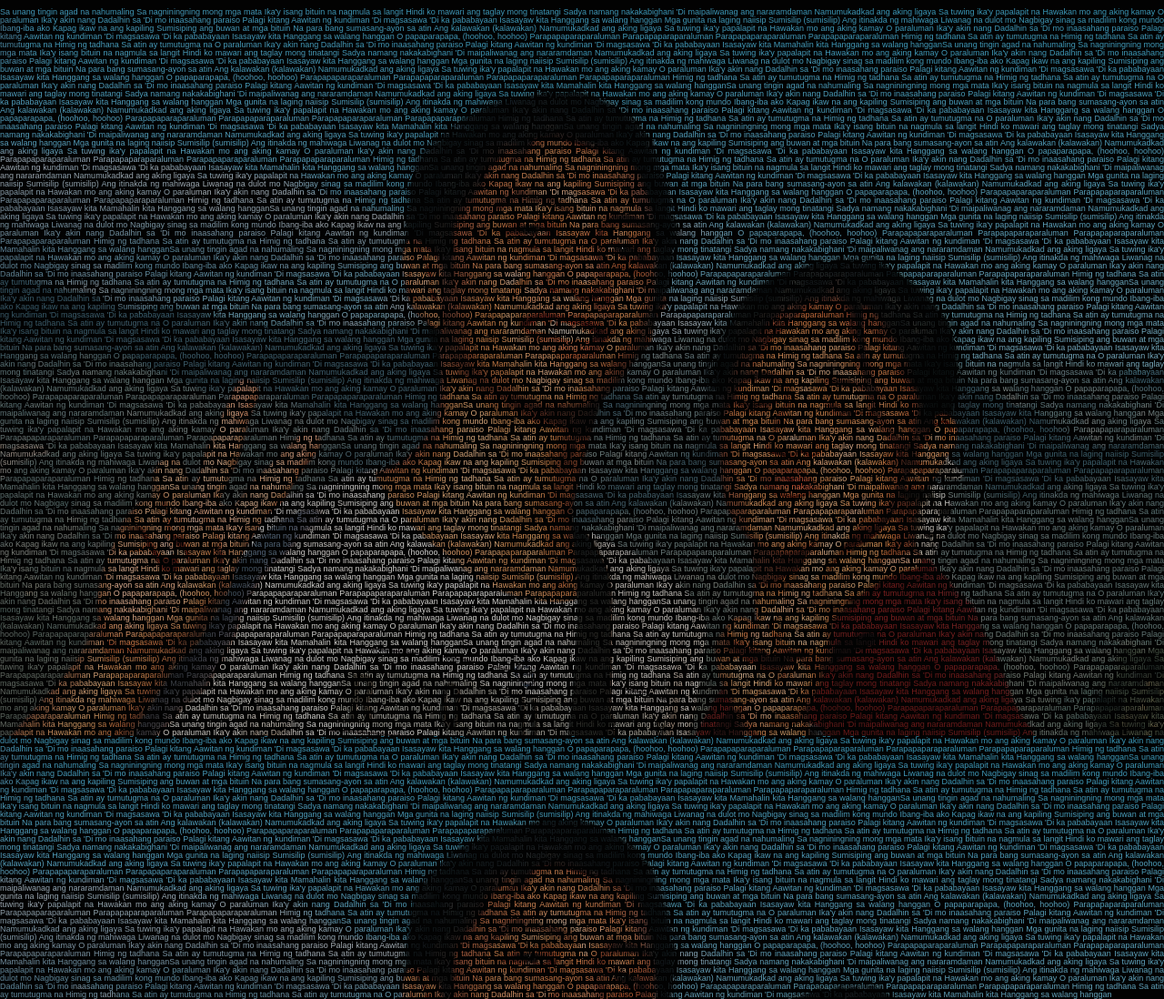
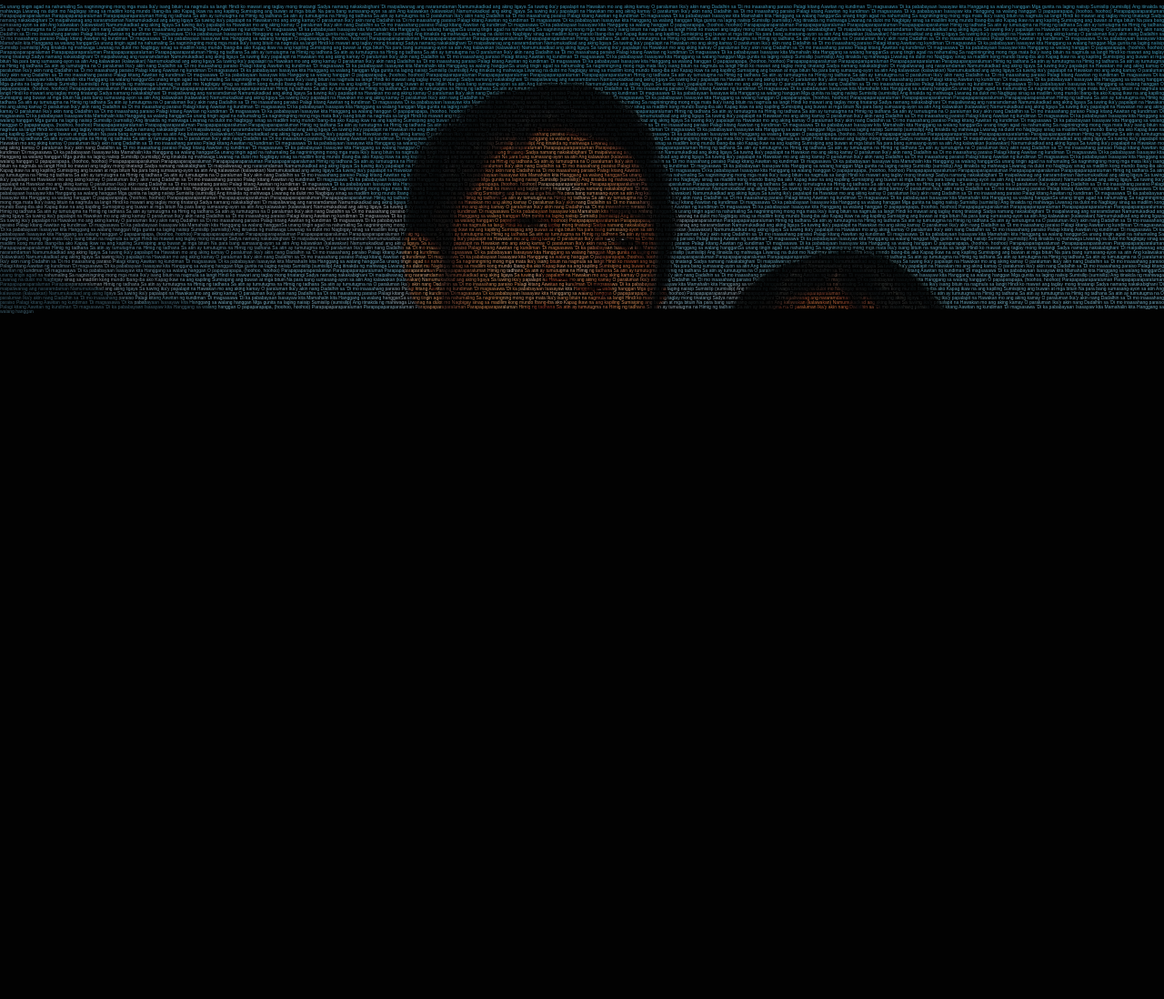
Before and after one commit to joshua0200/Giyanne, a plain HTML site: page index.html in a window 1280 px wide. Shown: the whole page at 91% size. After the commit the page ends 800 px from the top, so only its background shows below. Drawn offline with Linux system fonts and the light colour scheme.

Commit message:
Update main.css

```diff
--- a/main.css
+++ b/main.css
@@ -14,7 +14,7 @@ body {
 }
 
 p {
-    font-size: 9px;
+    font-size: 5px;
     line-height: 1.0;
     text-align: justify;
     -webkit-background-size: cover;
```
